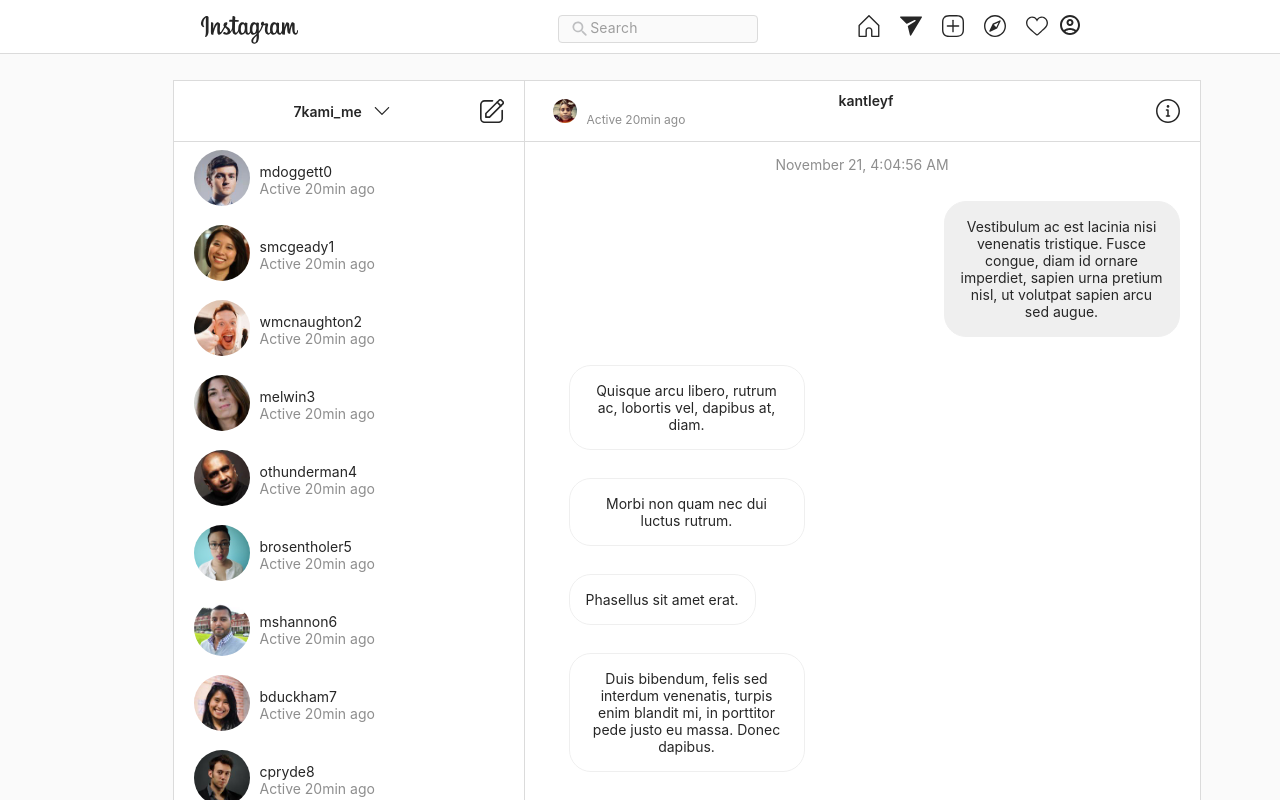
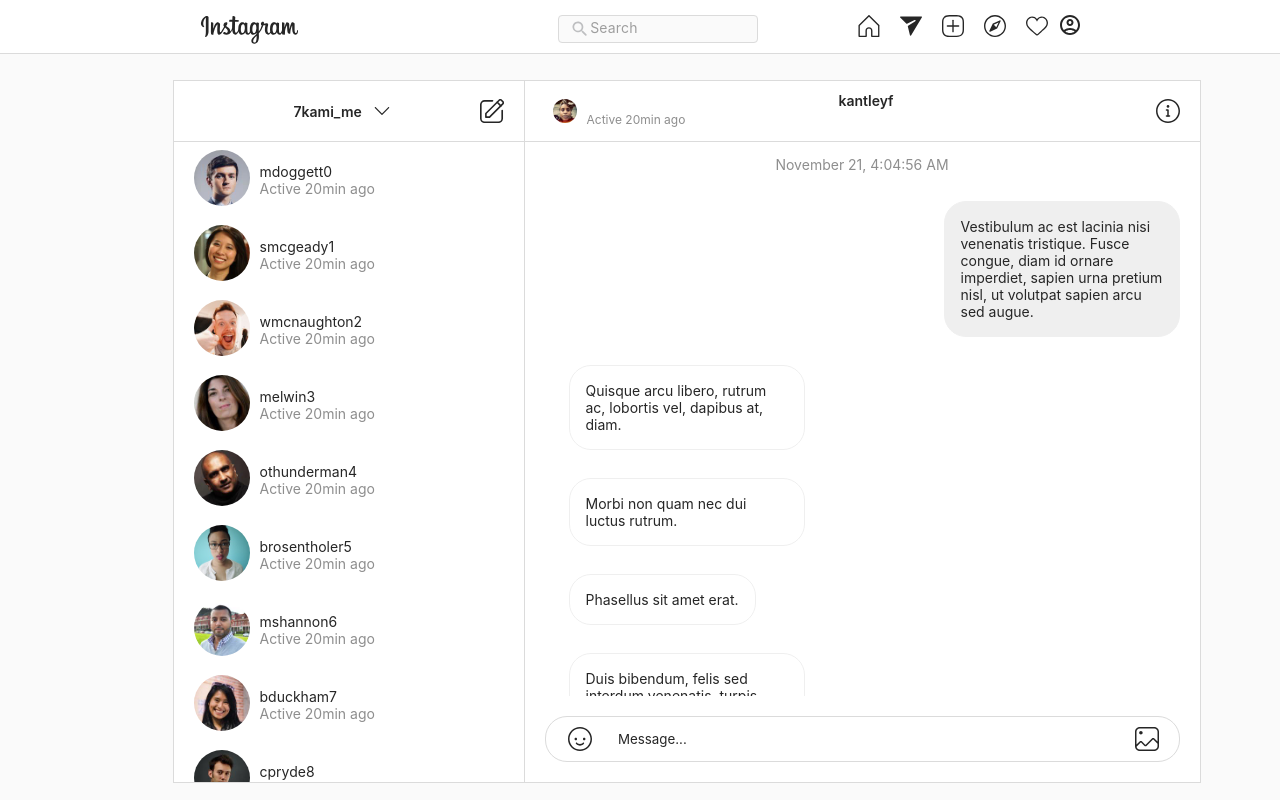
Before and after one commit to alshakerM/my-imitategram, a React (Create React App) app: page /direct/t/0fecad4a-5d78-49ee-b929-d9b94379c73d in a window 1280 px wide. Shown: the top 800 px of the page. Built offline with nearby package versions, Linux system fonts and the light colour scheme; a web font is replaced by a local one; what javascript-time-ago would draw is missing.

Commit message:
Edit Messages css

```diff
--- a/src/Messages/Messages.css
+++ b/src/Messages/Messages.css
@@ -4,16 +4,11 @@
   max-width: 236px;
   min-height: 44px;
   padding: 16px;
-  justify-self: center;
-  align-self: center;
-  text-align: center;
   box-sizing: border-box;
 }
 
 .messageText.is-sent {
   background: #efefef;
-  display: flex;
-  justify-content: flex-end;
   margin-right: 20px;
 }
 .messages-user-thumbnail-message-text {
--- a/src/Messages/Messages.module.css
+++ b/src/Messages/Messages.module.css
@@ -34,7 +34,7 @@
   width: 350px;
   border: 1px solid #dbdbdb;
   overflow: hidden auto;
-  height: 50%;
+  height: calc(100vh - 80px - 80px);
   background-color: #fff;
 }
 .sendersSection::-webkit-scrollbar {
@@ -46,11 +46,9 @@
   gap: 10px;
   align-items: center;
   text-decoration: none;
-
 }
 .senderInfo:hover {
-background-color: #fafafa;
-
+  background-color: #fafafa;
 }
 .SenderThumbnail {
   height: 56px;
@@ -101,7 +99,7 @@ background-color: #fafafa;
   flex: 1;
 }
 .messagesSection {
-  height: 784.5px;
+  height: calc(100vh - 80px - 80px);
   background-color: #fff;
   border-bottom: 1px solid #dbdbdb;
   border-right: 1px solid #dbdbdb;
```
